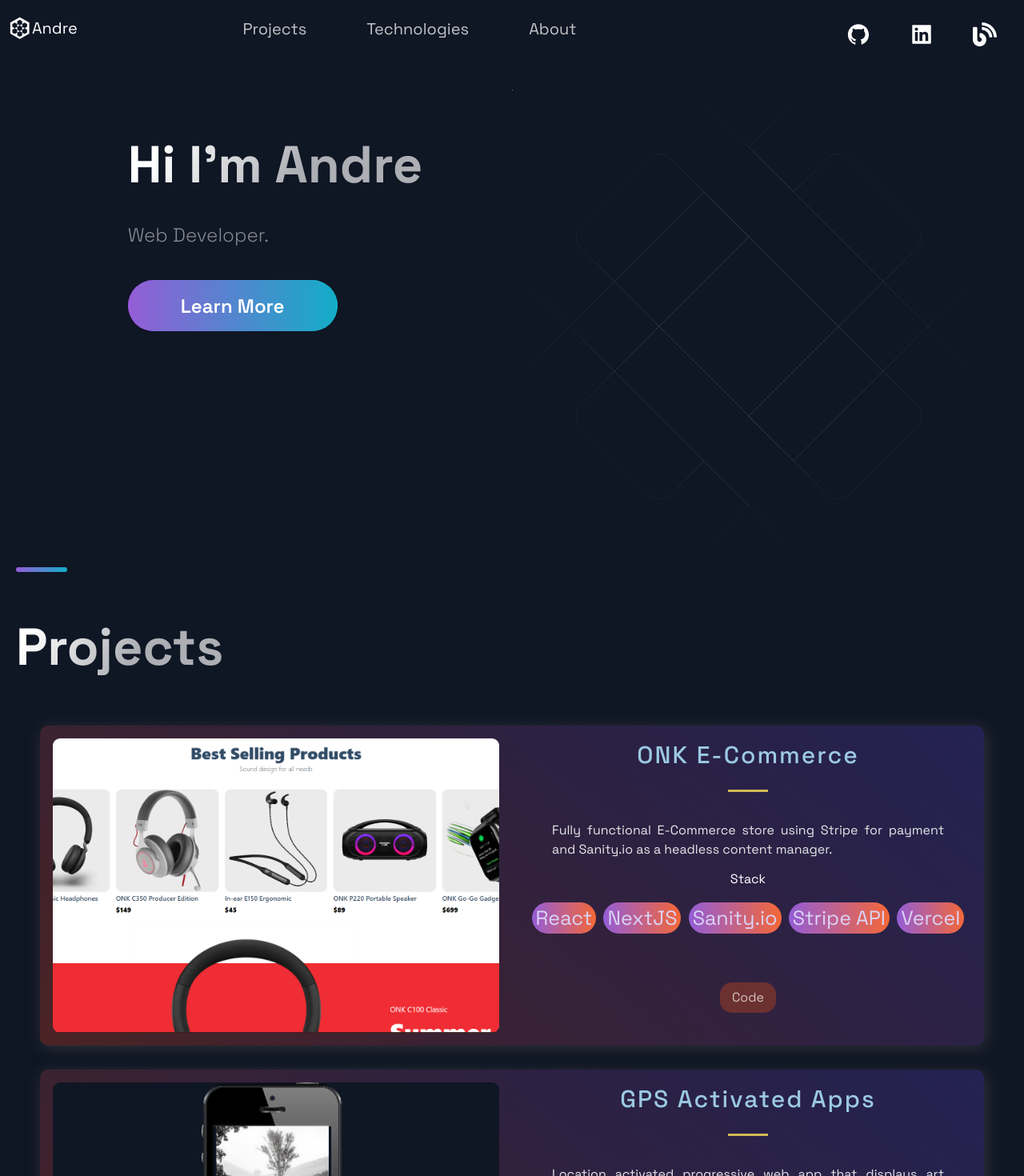
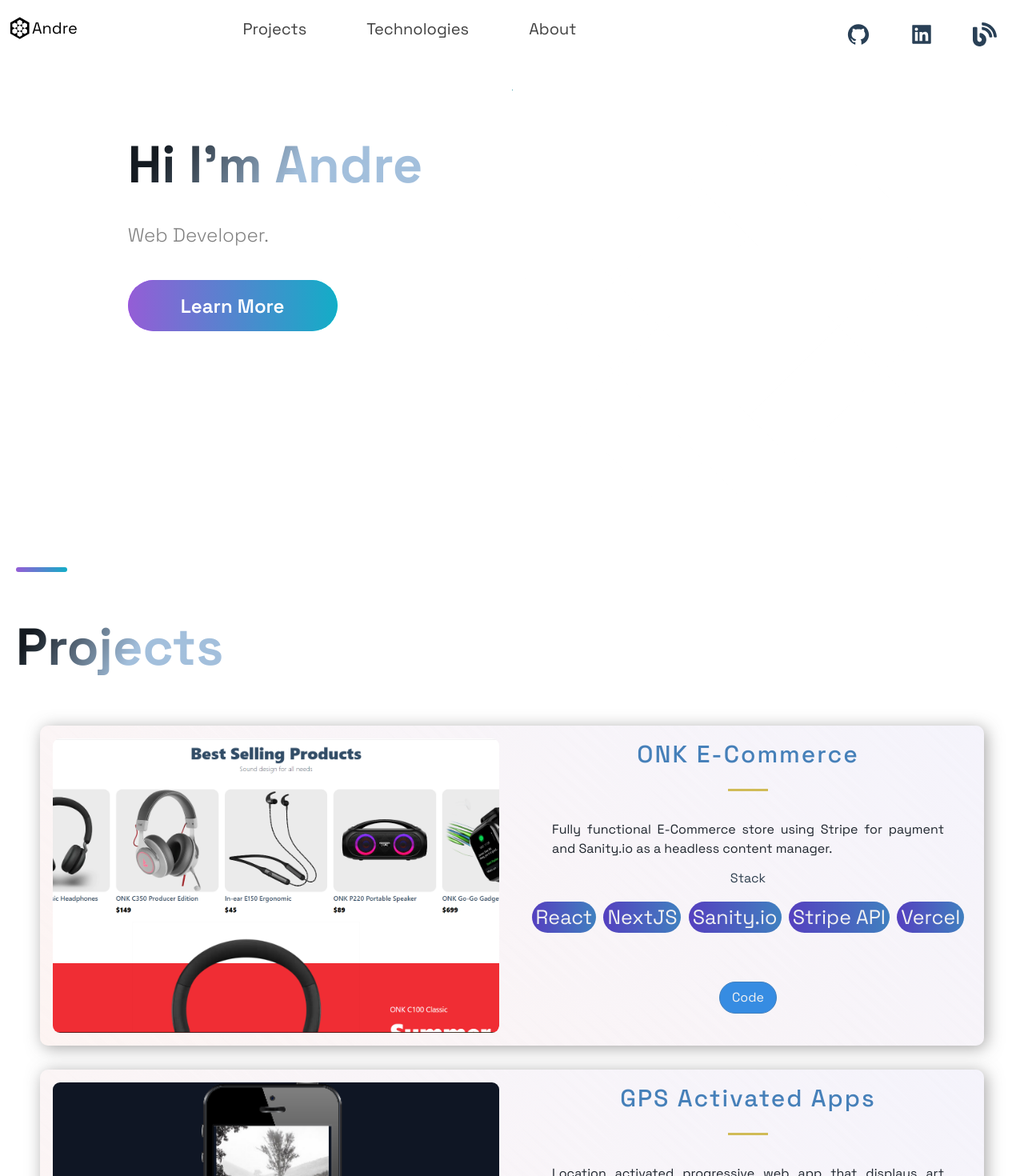
Before and after one commit to gibstock/agonzales-portfolio, a Next.js app: page / in a window 1280 px wide. Shown: the top 1470 px of the page at 80% size. Built offline with nearby package versions, Linux system fonts and the light colour scheme.

Commit message:
Changed to a lighter theme

```diff
--- a/src/components/Footer/FooterStyles.js
+++ b/src/components/Footer/FooterStyles.js
@@ -17,7 +17,7 @@
 export const LinkItem = styled.a`
 	font-size: 18px;
 	line-height: 30px;
-	color: rgba(255, 255, 255, 0.75);
+	color: rgba(0, 0, 0, 0.75);
 	margin-bottom: 16px;
 	transition: .3s ease;
 	position: relative;
@@ -82,7 +82,7 @@
 
 
 export const Slogan = styled.p`
-	color: rgba(255, 255, 255, 0.5);
+	color: rgba(0, 0, 0, 0.5);
 	min-width: 280px;
 	letter-spacing: 0.02em;
 	font-size: 18px;
@@ -148,7 +148,7 @@
 	font-size: 12px;
 	line-height: 24px;
 	text-transform: uppercase;
-	color: rgba(255, 255, 255, 0.4);
+	color: rgba(0, 0, 0, 0.4);
 	margin-bottom: 16px;
 
 	@media ${props => props.theme.breakpoints.sm} {
--- a/src/components/Header/Header.js
+++ b/src/components/Header/Header.js
@@ -10,7 +10,7 @@
   <Container>
     <Div1>
       <Link href="/">
-        <a style={{ display: "flex", alignItems: "center", color: "white", marginBottom: '20px'}}>
+        <a style={{ display: "flex", alignItems: "center", color: "hsl(210, 0%, 0%)", marginBottom: '20px'}}>
           <GiArtificialHive size="3rem" /><Span>Andre</Span>
         </a>
       </Link>
--- a/src/components/Header/HeaderStyles.js
+++ b/src/components/Header/HeaderStyles.js
@@ -52,10 +52,10 @@
 export const NavLink = styled.a`
   font-size: 2rem;
   line-height: 32px;
-  color: rgba(255, 255, 255, 0.75);
+  color: rgba(0, 0, 0, 0.75);
   transition: 0.4s ease;
   &:hover {
-    color: #fff;
+    color: rgba(0,0,0,.35);
     opacity: 1;
     cursor: pointer;
   }
@@ -115,7 +115,7 @@
 
 export const SocialIcons = styled.a`
 transition: 0.3s ease;
-color: white;
+color: hsl(210,35%,25%);
 border-radius: 50px;
   padding: 8px;
 &:hover {
--- a/src/components/Hero/HeroStyles.js
+++ b/src/components/Hero/HeroStyles.js
@@ -6,14 +6,12 @@
     width: 80%;
     display: flex;
     flex-direction: column;
-
     margin: 0 auto;
   }
   @media ${(props) => props.theme.breakpoints.md} {
     width: 100%;
     display: flex;
     flex-direction: column;
-
     margin: 0 auto;
   }
 `;
--- a/src/components/Projects/ProjectsStyles.js
+++ b/src/components/Projects/ProjectsStyles.js
@@ -32,28 +32,28 @@
   text-align: center;
   width: 100%;
   min-height: 400px;
-  background-image: linear-gradient(225deg, hsla(250, 50%, 50%, .3), transparent),
-  linear-gradient(39deg, hsla(10, 70%, 50%, .3), transparent) ;
+  background-image: linear-gradient(225deg, hsla(250, 50%, 90%, .3), transparent),
+  linear-gradient(39deg, hsla(10, 70%, 90%, .3), transparent) ;
   @media ${(props) => props.theme.breakpoints.lg} {
     display: flex;
     flex-direction: column;
     width: 100%;
-    background-image: linear-gradient(39deg, hsla(250, 50%, 50%, .3), transparent),
-  linear-gradient(225deg, hsla(10, 70%, 50%, .3), transparent) ;
+    background-image: linear-gradient(39deg, hsla(250, 50%, 90%, .3), transparent),
+  linear-gradient(225deg, hsla(10, 70%, 90%, .3), transparent) ;
   }
 `;
 export const TitleContent = styled.div`
   text-align: center;
   z-index: 20;
   width: 100%;
-  color: white;
+  color: hsl(210,25%,25%);
 `;
 
 
 export const HeaderThree = styled.h3`
   font-weight: 500;
   letter-spacing: 2px;
-  color: #9cc9e3;
+  color: hsl(210, 45%, 50%);
   padding: .5rem 0;
   font-size: ${(props) => props.title ? '3rem' : '2rem'};
 `;
@@ -80,7 +80,7 @@
 export const CardInfo = styled.p`
   width: 100%;
   padding: 0 50px;
-  color: #e4e6e7;
+  color: hsl(210, 20%, 15%);
   font-style: 2rem;
   line-height: 24px;
   text-align: justify;
@@ -100,14 +100,16 @@
 `;
 
 export const ExternalLinks = styled.a`
-color:#d4c0c0;
+color: hsl(0,0%,95%);
 font-size: 1.6rem;
 padding:1rem 1.5rem;
-background: #6b3030;
-border-radius: 15px;
+background: hsl(210, 75%, 55%);
+border-radius: 25px;
+border: 1px solid hsl(210, 50%, 50%);
 transition: 0.5s;
 &:hover{
-  background: #801414;
+  background: hsl(210, 50%, 90%);
+  color: hsl(0, 0%, 10%);
 
 }
 `;
@@ -130,9 +132,9 @@
 }
 `
 export const Tag = styled.li`
-color: hsla(250, 70%, 90%, 1);
+color: hsla(210, 0%, 95%, 1);
 font-size: 2.5rem;
-background-image: linear-gradient(270deg, #F46737 0%, #945DD6 100%);
+background-image: linear-gradient(270deg, hsl(210, 50%, 50%) 0%, hsl(250, 50%, 50%) 100%);
 border-radius: 25px;
 padding: .2em;
 @media ${(props) => props.theme.breakpoints.sm} {
--- a/src/components/TimeLine/TimeLineStyles.js
+++ b/src/components/TimeLine/TimeLineStyles.js
@@ -3,7 +3,7 @@
 
 export const CarouselContainer = styled.ul`
   max-width: 1040px;
-  background: #0F1624;
+  background: hsl(0, 0%, 100%);
   padding: 0rem;
   list-style:none;
   display: flex;
@@ -40,7 +40,7 @@
 `
 
 export const CarouselItem = styled.div`
-  background: #0F1624;
+  background: hsl(0,0%,100%);
   border-radius: 3px;
   max-width: 196px;
 
@@ -71,7 +71,7 @@
   letter-spacing: 0.02em;
   display: flex;
   /* This gradient is different due to the size of the Title container, it must transition sooner to be visible on the text */
-  background: linear-gradient(121.57deg, #FFFFFF 10%, rgba(255, 255, 255, 0.66) 30.15%);
+  background: linear-gradient(121.57deg, hsl(210, 25%, 10%) 10%, hsla(210, 45%, 75%, 1) 30.15%);
   -webkit-background-clip: text;
   -webkit-text-fill-color: transparent;
   margin-bottom: 8px;
@@ -103,7 +103,7 @@
   font-size: 14px;
   line-height: 22px;
   letter-spacing: 0.02em;
-  color: rgba(255, 255, 255, 0.75);
+  color: hsl(210, 25%, 25%);
   padding-right: 16px;
 
   @media ${props => props.theme.breakpoints.md} {
--- a/src/styles/GlobalComponents/index.js
+++ b/src/styles/GlobalComponents/index.js
@@ -30,7 +30,7 @@
   line-height: ${(props) => props.main ? '72px' : '56px'};
   width: max-content;
   max-width: 100%;
-  background: linear-gradient(121.57deg, #FFFFFF 18.77%, rgba(255, 255, 255, 0.66) 60.15%);
+  background: linear-gradient(121.57deg, hsl(210, 25%, 10%) 18.77%, hsla(210, 45%, 75%, 1) 60.15%);
   -webkit-background-clip: text;
   -webkit-text-fill-color: transparent;
   margin-bottom: 16px;
@@ -60,7 +60,7 @@
   line-height: 40px;
   font-weight: 300;
   padding-bottom: 3.6rem;
-  color: rgba(255, 255, 255, 0.5);
+  color: rgba(0, 0, 0, 0.5);
 
   @media ${(props) => props.theme.breakpoints.md} {
     max-width: 670px;
--- a/src/themes/default.js
+++ b/src/themes/default.js
@@ -7,7 +7,8 @@
   // Colors for layout
   colors: {
     primary1: "hsl(204,23.8%,95.9%)",
-    background1: "#0F1624",
+    background: "hsl(0, 100%, 90%)",
+    // background1: "#0F1624",
     accent1: "hsl(34.9,98.6%,72.9%)",
     button: "hsl(205.1,100%,36.1%)",
     background2: "hsl(232.7,27.3%,23.7%)",
```
